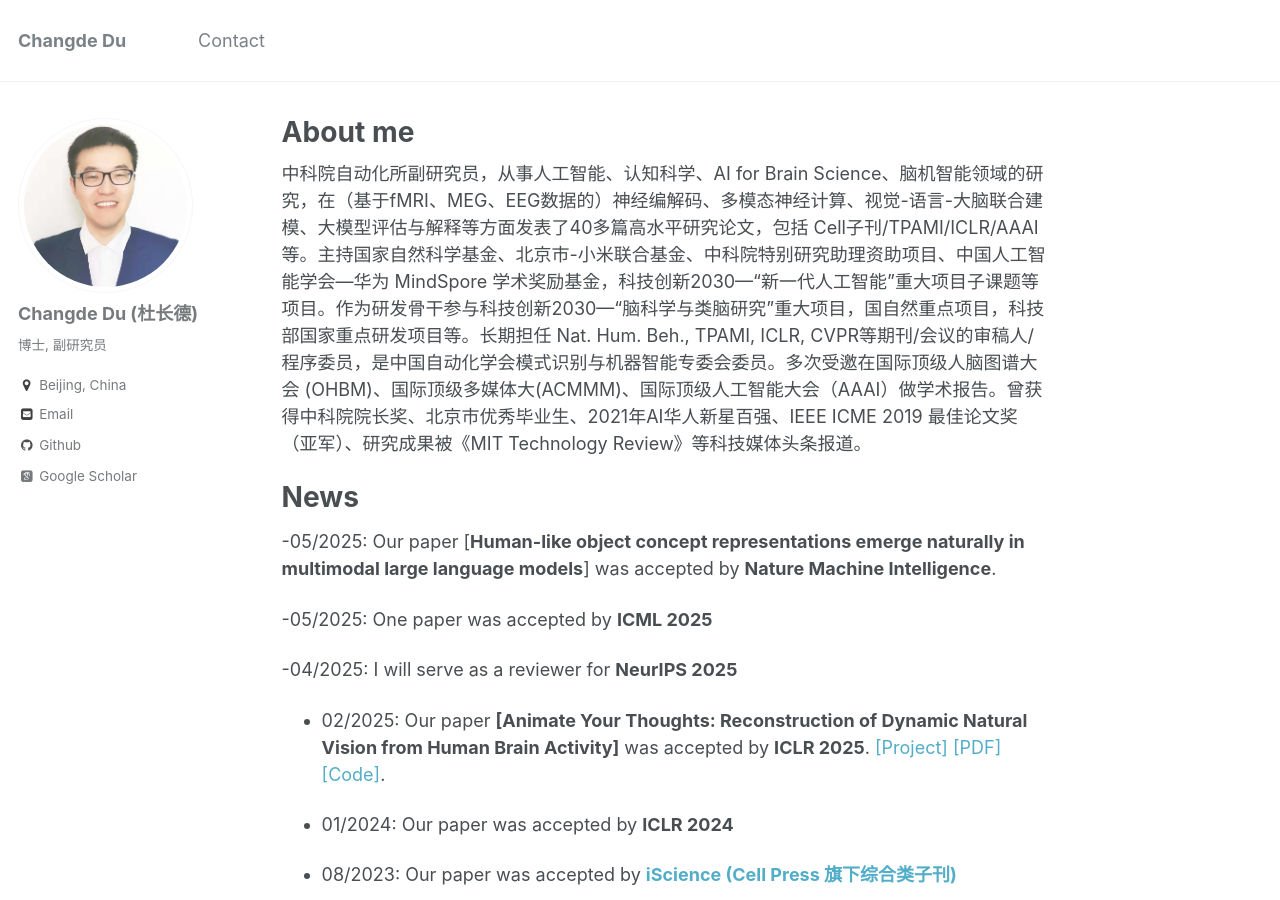
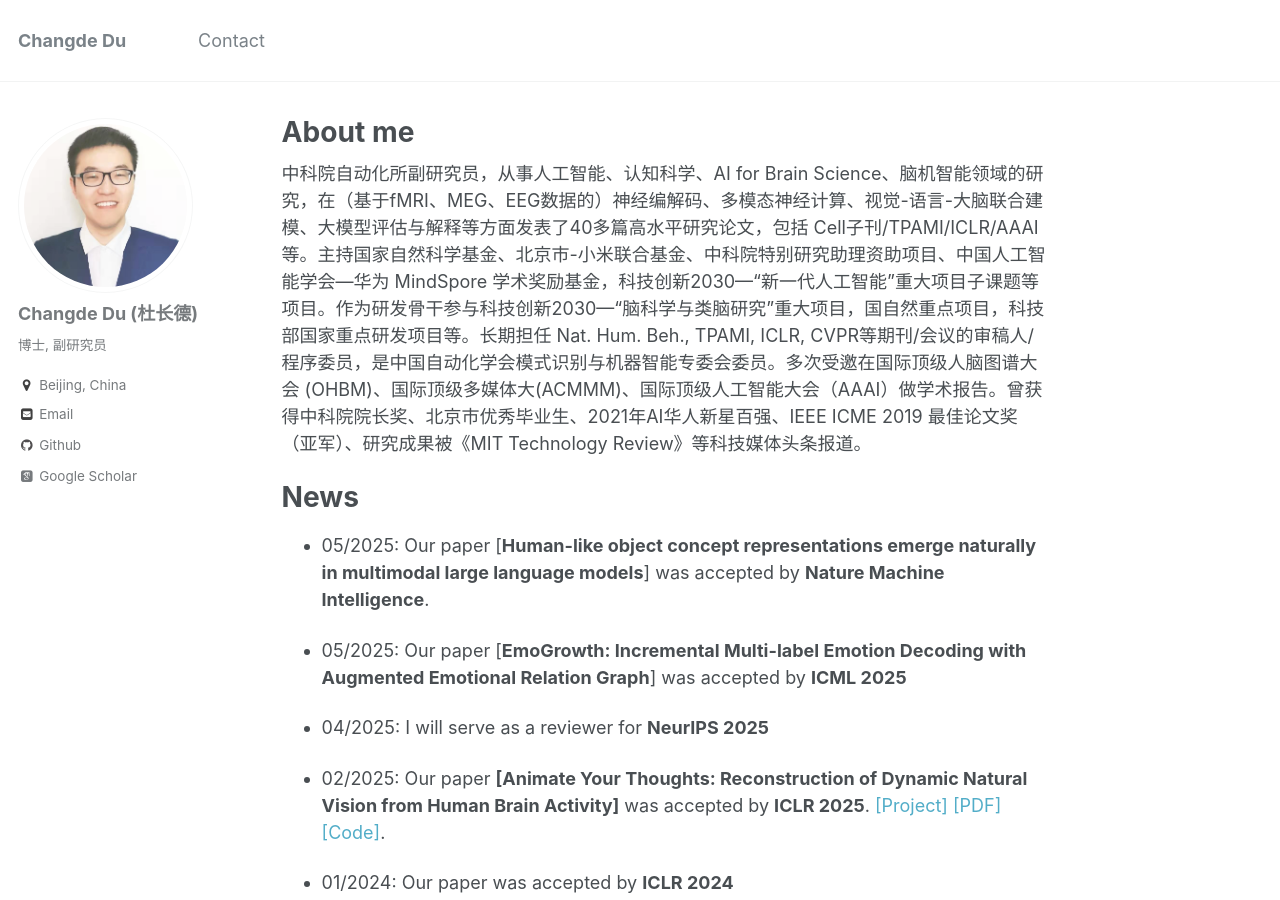
Before and after one commit to ChangdeDu/changdedu.github.io, a Jekyll site: the page built from _pages/about.md, in a window 1280 px wide and 900 px high. Built offline with Jekyll 4.4.1, drawn with Linux system fonts in a browser that asks for light colours; some web fonts are replaced.

Commit message:
Update about.md

```diff
--- a/_pages/about.md
+++ b/_pages/about.md
@@ -13,11 +13,11 @@ redirect_from:
 
 # News
 
--05/2025: Our paper [**Human-like object concept representations emerge naturally in multimodal large language models**] was accepted by **Nature Machine Intelligence**.
+- 05/2025: Our paper [**Human-like object concept representations emerge naturally in multimodal large language models**] was accepted by **Nature Machine Intelligence**.
 
--05/2025: One paper was accepted by **ICML 2025**
+- 05/2025: Our paper [**EmoGrowth: Incremental Multi-label Emotion Decoding with Augmented Emotional Relation Graph**] was accepted by **ICML 2025**
 
--04/2025: I will serve as a reviewer for **NeurIPS 2025**
+- 04/2025: I will serve as a reviewer for **NeurIPS 2025**
 
 - 02/2025: Our paper **[Animate Your Thoughts: Reconstruction of Dynamic Natural Vision from Human Brain Activity]** was accepted by **ICLR 2025**. [[Project]](https://mind-animator-design.github.io/) [[PDF]](https://openreview.net/pdf?id=BpfsxFqhGa) [[Code]](https://github.com/ReedOnePeck/Mind-Animator).
 
```
